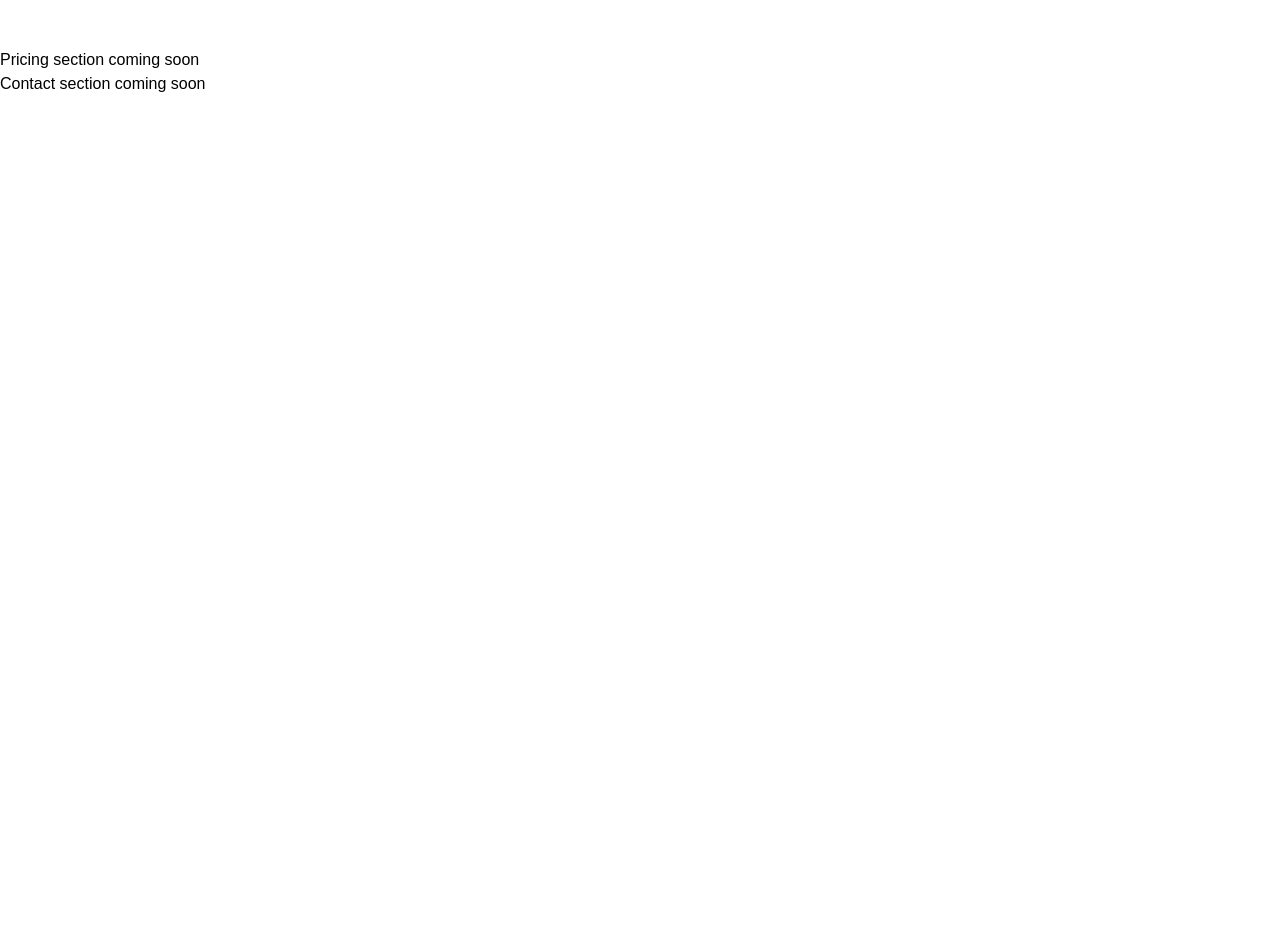
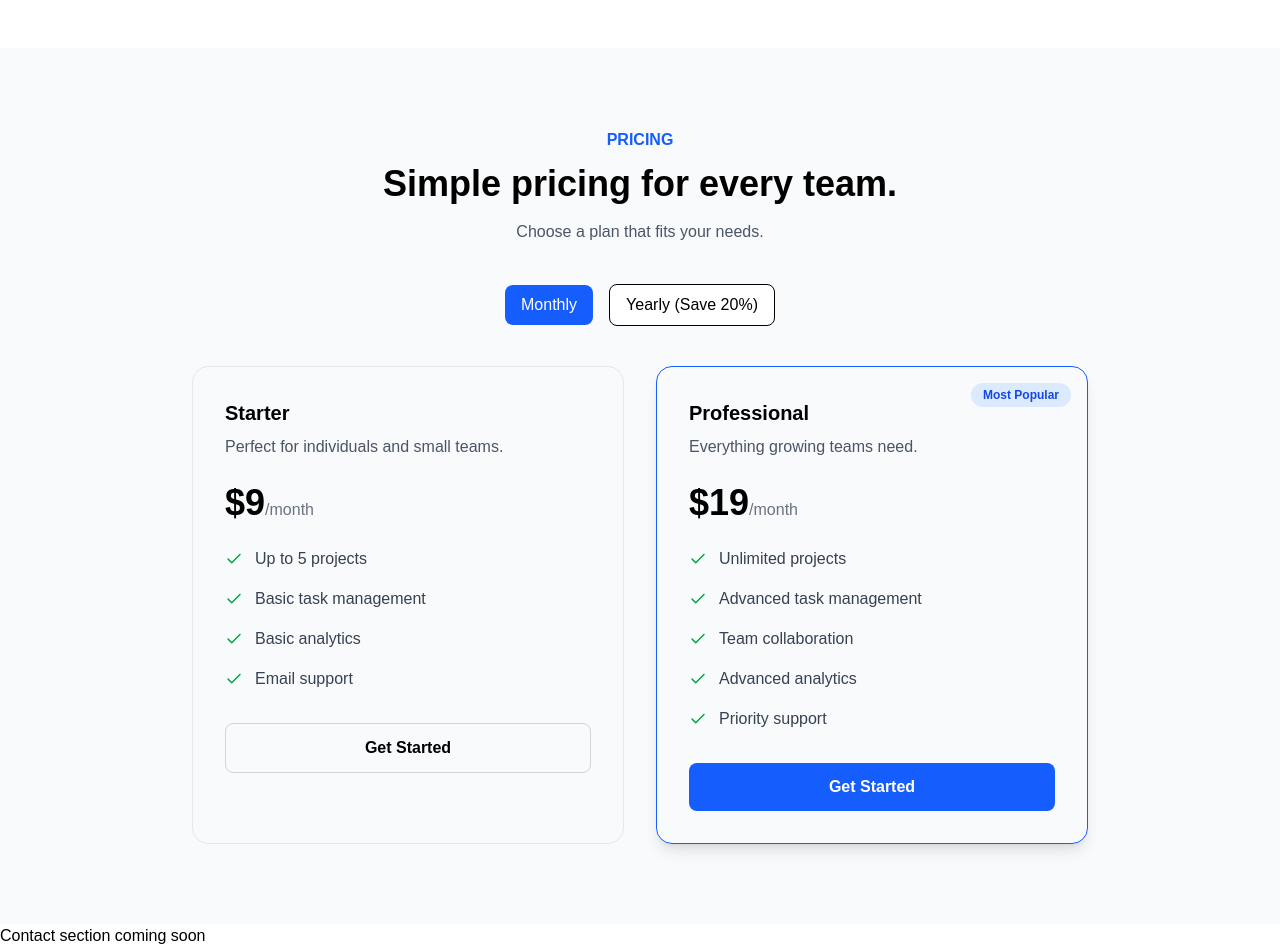
Before and after one commit to Ritikraj551/flowpilot, a React (Vite) app: page / in a window 1280 px wide. Shown: the part 1620-2568 px from the top of the page. Before the commit the page ends 1716 px from the top, so only its background shows below. Built offline with nearby package versions, Linux system fonts and the light colour scheme.

Commit message:
Add interactive pricing section

```diff
--- a/src/App.jsx
+++ b/src/App.jsx
@@ -2,6 +2,7 @@ import Navbar from "./components/Navbar";
 import Features from "./sections/Features";
 import Hero from "./sections/Hero";
 import HowItWorks from "./sections/HowItWorks";
+import Pricing from "./sections/Pricing";
 
 function App() {
   return (
@@ -11,8 +12,7 @@ function App() {
         <Hero />
         <Features />
         <HowItWorks />
-
-        <section id="pricing">Pricing section coming soon</section>
+        <Pricing />
 
         <section id="contact">Contact section coming soon</section>
       </main>
--- /dev/null
+++ b/src/components/PriceCard.jsx
@@ -0,0 +1,60 @@
+import { Check } from "lucide-react";
+
+export default function PriceCard({
+  name,
+  description,
+  price,
+  billing,
+  features,
+  popular,
+}) {
+  return (
+    <div
+      className={`relative border rounded-2xl p-8 ${
+        popular ? "border-blue-600 shadow-lg" : "border-gray-200"
+      }`}
+    >
+      {/* popular badge */}
+      {popular && (
+        <span className="absolute top-4 right-4 bg-blue-100 text-blue-700 text-xs font-semibold px-3 py-1 rounded-full">
+          Most Popular
+        </span>
+      )}
+
+      {/* plan info */}
+      <h3 className="text-xl font-bold mb-2">{name}</h3>
+
+      <p className="text-gray-600 mb-6">{description}</p>
+
+      {/* price */}
+      <div className="mb-6">
+        <span className="text-4xl font-bold">${price}</span>
+
+        <span className="text-gray-500">
+          {billing === "monthly" ? "/month" : "/year"}
+        </span>
+      </div>
+
+      {/* features */}
+      <div className="space-y-4 mb-8">
+        {features.map((feature, index) => (
+          <div key={index} className="flex items-center gap-3">
+            <Check size={18} className="text-green-600" />
+
+            <span className="text-gray-700">{feature}</span>
+          </div>
+        ))}
+      </div>
+
+      {/* cta */}
+      <a
+        href="#contact"
+        className={`block text-center py-3 rounded-lg font-semibold ${
+          popular ? "bg-blue-600 text-white" : "border border-gray-300"
+        }`}
+      >
+        Get Started
+      </a>
+    </div>
+  );
+}
--- /dev/null
+++ b/src/data/pricing.js
@@ -0,0 +1,31 @@
+export const pricingPlans = [
+  {
+    id: 1,
+    name: "Starter",
+    description: "Perfect for individuals and small teams.",
+    monthlyPrice: 9,
+    yearlyPrice: 86.4,
+    features: [
+      "Up to 5 projects",
+      "Basic task management",
+      "Basic analytics",
+      "Email support",
+    ],
+    popular: false,
+  },
+  {
+    id: 2,
+    name: "Professional",
+    description: "Everything growing teams need.",
+    monthlyPrice: 19,
+    yearlyPrice: 182.4,
+    features: [
+      "Unlimited projects",
+      "Advanced task management",
+      "Team collaboration",
+      "Advanced analytics",
+      "Priority support",
+    ],
+    popular: true,
+  },
+];
--- /dev/null
+++ b/src/sections/Pricing.jsx
@@ -0,0 +1,67 @@
+import { useState } from "react";
+import { pricingPlans } from "../data/pricing";
+import PriceCard from "../components/PriceCard";
+
+export default function Pricing() {
+  // Stores billing option
+  const [billing, setBilling] = useState("monthly");
+
+  return (
+    <section id="pricing" className="px-6 py-20 bg-gray-50">
+      <div className="max-w-6xl mx-auto">
+        {/* heading */}
+        <div className="text-center mb-10">
+          <p className="text-blue-600 font-semibold mb-3">PRICING</p>
+
+          <h2 className="text-3xl md:text-4xl font-bold mb-4">
+            Simple pricing for every team.
+          </h2>
+
+          <p className="text-gray-600">Choose a plan that fits your needs.</p>
+        </div>
+
+        {/* billing toggle */}
+        <div className="flex items-center justify-center gap-4 mb-10">
+          <button
+            onClick={() => setBilling("monthly")}
+            className={`px-4 py-2 rounded-lg ${
+              billing === "monthly"
+                ? "bg-blue-600 text-white"
+                : "bg-white border"
+            }`}
+          >
+            Monthly
+          </button>
+
+          <button
+            onClick={() => setBilling("yearly")}
+            className={`px-4 py-2 rounded-lg ${
+              billing === "yearly"
+                ? "bg-blue-600 text-white"
+                : "bg-white border"
+            }`}
+          >
+            Yearly (Save 20%)
+          </button>
+        </div>
+
+        {/* pricing */}
+        <div className="grid grid-cols-1 md:grid-cols-2 gap-8 max-w-4xl mx-auto">
+          {pricingPlans.map((plan) => (
+            <PriceCard
+              key={plan.id}
+              name={plan.name}
+              description={plan.description}
+              price={
+                billing === "monthly" ? plan.monthlyPrice : plan.yearlyPrice
+              }
+              billing={billing}
+              features={plan.features}
+              popular={plan.popular}
+            />
+          ))}
+        </div>
+      </div>
+    </section>
+  );
+}
```
